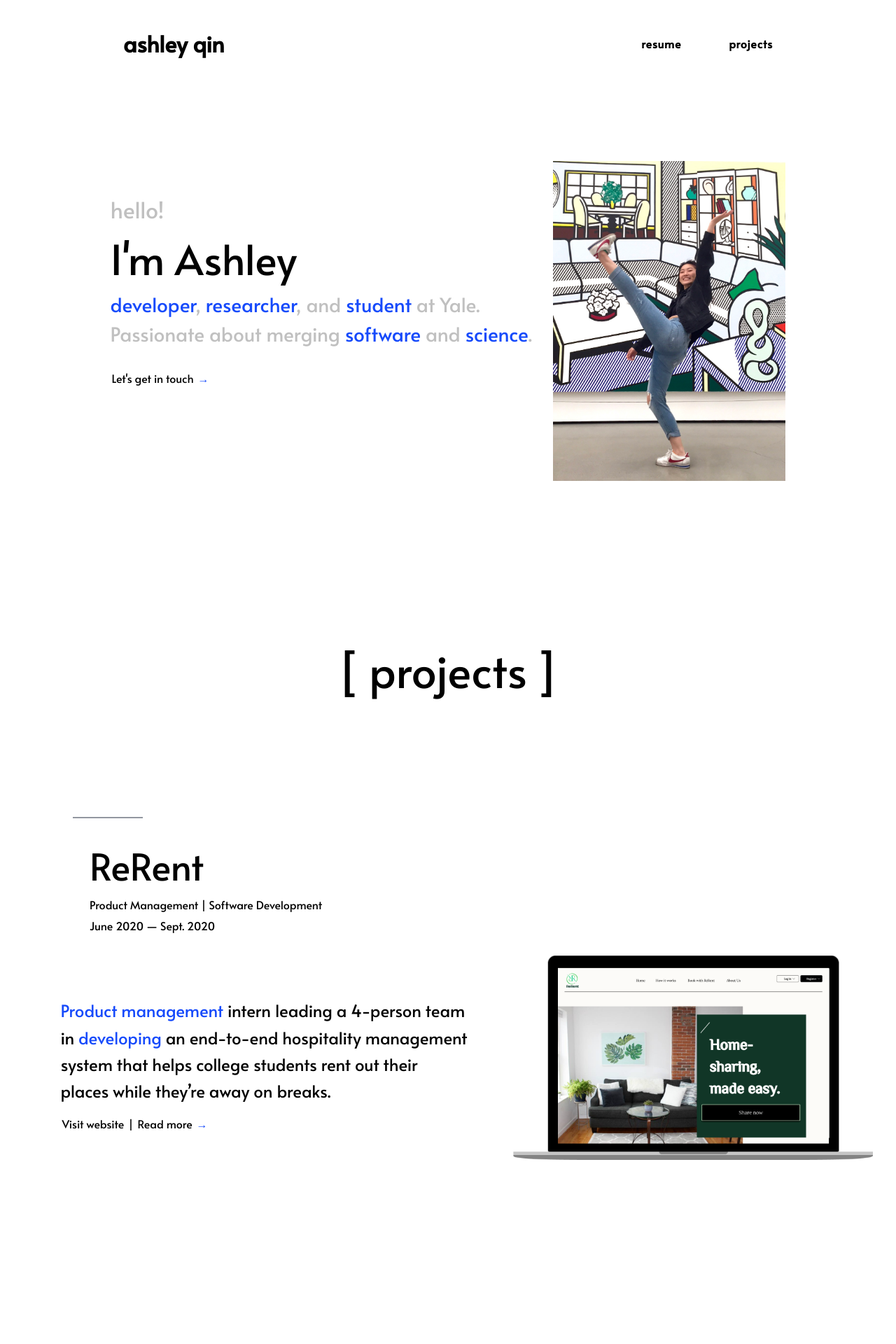
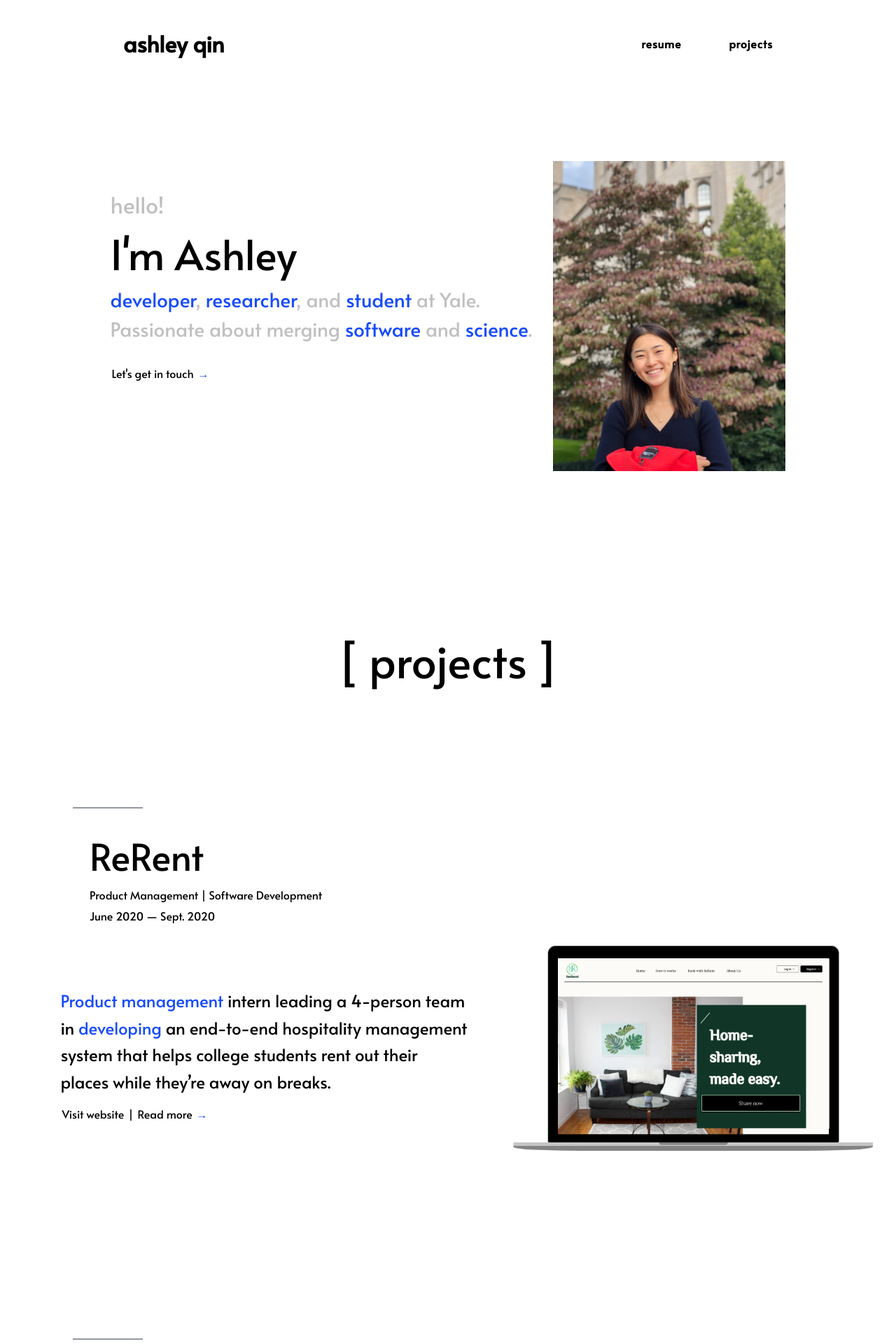
Before and after one commit to ashleyyqin/ashleyyqin.github.io, a Jekyll site: the page built from index.html, in a window 1280 px wide. Shown: the top 1920 px of the page at 70% size. Built offline with Jekyll 4.4.1, drawn with Linux system fonts in a browser that asks for light colours.

Commit message:
new prof pic

```diff
--- a/index.html
+++ b/index.html
@@ -14,7 +14,7 @@ title: Home
                 class="blue">&rarr;</span>
             <span class="home-bottom"></span>
         </div>
-        <img id="bio-prof-pic" src="/media/profile.jpg">
+        <img id="bio-prof-pic" src="/media/IMG_2107.JPG">
     </div>
 </div>
 
```
Also changed, not shown: media/IMG_2107.JPG (added), 1 other file.
